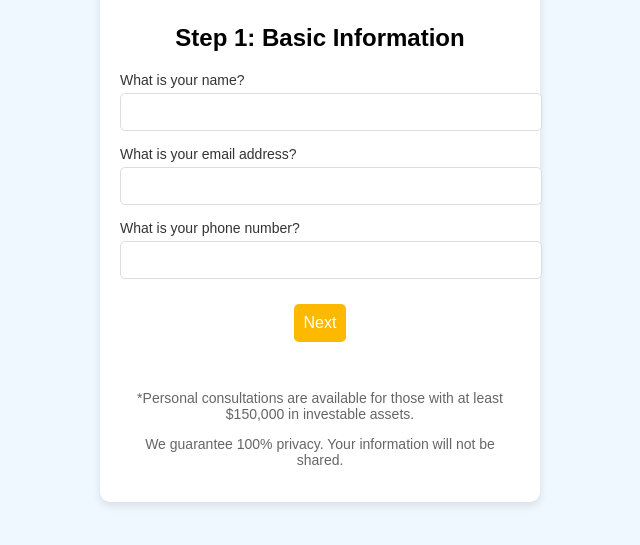
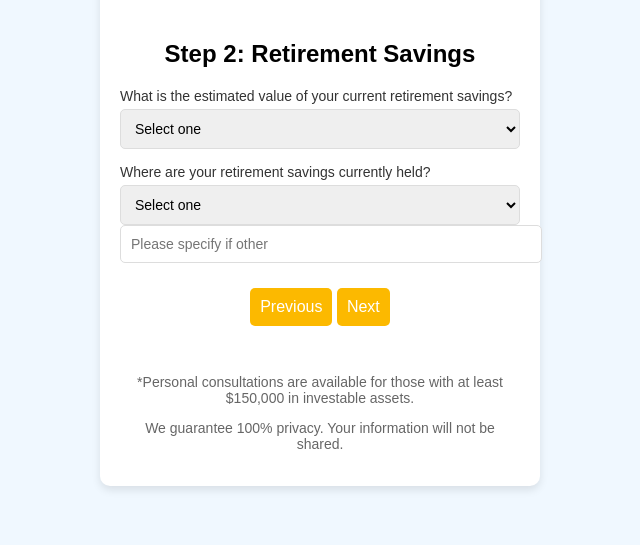
Before and after one commit to annuity-whale/multistep-form, a plain HTML site: page index.html in a window 1280 px wide. Both pictures are taken after a click on the button "Next". Shown: the part 215-760 px from the top of the page, without its empty margins (320-960 px from the left). Drawn offline with Linux system fonts and the light colour scheme.

Commit message:
Update index.html

```diff
--- a/index.html
+++ b/index.html
@@ -137,6 +137,32 @@
     </div>
     <script>
         var form = document.getElementById("multistepForm");
+        var steps = document.querySelectorAll(".step");
+        var currentStep = 0;
+
+        function showStep(step) {
+            steps.forEach(function (s, index) {
+                s.classList.toggle("active", index === step);
+            });
+        }
+
+        document.querySelectorAll(".next").forEach(function (button) {
+            button.addEventListener("click", function () {
+                if (currentStep < steps.length - 1) {
+                    currentStep++;
+                    showStep(currentStep);
+                }
+            });
+        });
+
+        document.querySelectorAll(".prev").forEach(function (button) {
+            button.addEventListener("click", function () {
+                if (currentStep > 0) {
+                    currentStep--;
+                    showStep(currentStep);
+                }
+            });
+        });
 
         async function handleSubmit(event) {
             event.preventDefault();
@@ -167,6 +193,8 @@
         }
 
         form.addEventListener("submit", handleSubmit);
+
+        showStep(currentStep);
     </script>
 </body>
 </html>
```
